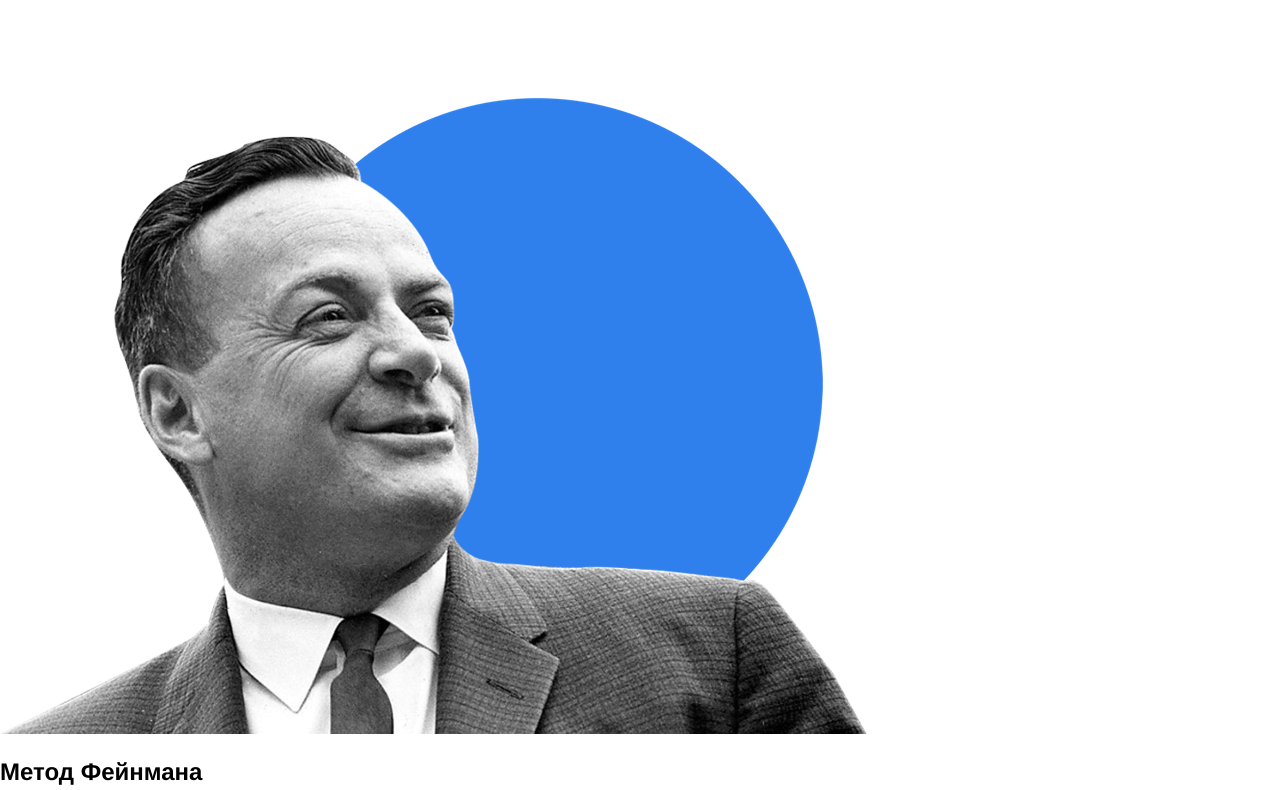
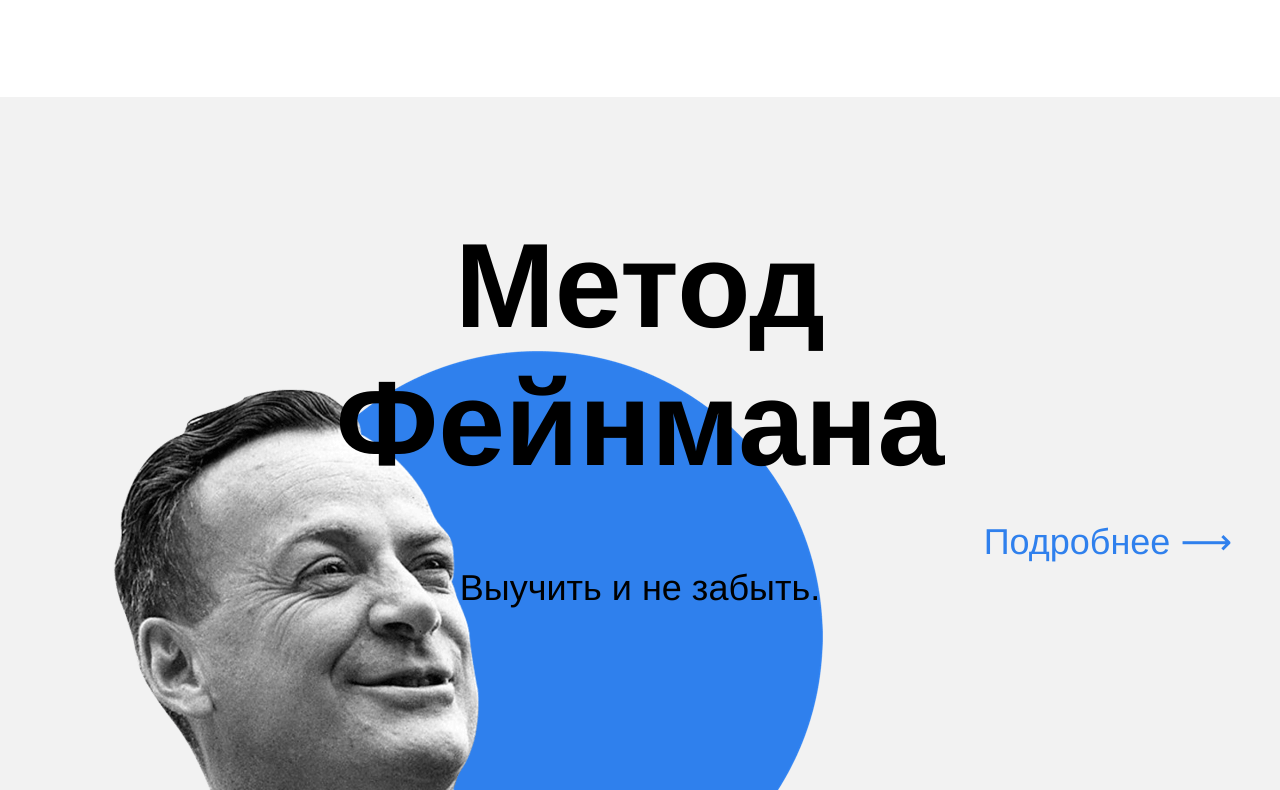
Before and after one commit to ProRakDie0/Yandex-front-end, a plain HTML site: page index.html in a window 1280 px wide. Shown: the part 2010-2800 px from the top of the page. Drawn offline with Linux system fonts and the light colour scheme.

Commit message:
секция feynman сделана
Сделал картинку фоном и расположил как надо, текст теми шрифтами и размером.

Думал, что будет легче так как мало обьектов.

```diff
--- a/index.html
+++ b/index.html
@@ -105,7 +105,6 @@
     <!-- ---------------- -->
 
       <section class="feynman">
-        <img src="./images/feynman.png" alt="Фейнман">
         <h2 class="feynman__title">Метод Фейнмана</h2>
         <p class="feynman__subtitle">Выучить и не забыть.</p>
         <a href="https://lifehacker.ru/metod-fejnmana/" target="_blank" class="feynman__link">Подробнее &xrarr;</a>
--- a/styles/style.css
+++ b/styles/style.css
@@ -1,3 +1,9 @@
+:root {
+  --colorBLUE: #2f80ed;
+  --colorGREY: #f2f2f2;
+  --colorBLACKGREY: #1f1f1f;
+}
+
 .page {
   min-width: 1100px;
   max-width: 1600px;
@@ -5,19 +11,14 @@
   font-family: 'Helvetica Neue', Arial, sans-serif;
 }
 
-.table__cell_theme_dark {
-  width: 200px;
-  color: white;
-  margin-right: 0;
-  margin-top: 80px;
-}
+
 
 /* ---header--- */
 
 .header {
   min-height: 600px;
   max-height: 756px;
-  background-color: #f2f2f2;
+  background-color: var(--colorGREY);
   margin: 0;
   position: relative;
 }
@@ -63,10 +64,17 @@
   font-weight: normal;
 }
 
+.header__link {
+  text-decoration: none;
+  font-size: 18px;
+  line-height: 25px;
+  font-weight: normal;
+}
+
 .header__square-pic {
   height: 568px;
   width: 568px;
-  background-color: #2f80ed;
+  background-color: var(--colorBLUE);
   position: absolute;
   top: 64px;
   right: 0;
@@ -102,7 +110,7 @@
   font-size: 18px;
   line-height: 1.2;
   font-weight: normal;
-  color: #2f80ed;
+  color: var(--colorBLUE);
   width: 175px;
   margin: 0;
 }
@@ -196,16 +204,75 @@
 /* ---feynman--- */
 
 .feynman {
+  position: relative;
+  height: 890px;
   margin-top: 100px;
   margin-bottom: 0px;
+  background-color: var(--colorGREY);
+  background-image: url("../images/feynman.png");
+  background-repeat: no-repeat;
+  background-position: left bottom;
+  background-size: 867px 637px;
+  display: flex;
+  flex-direction: column;
+  justify-content: center;
+  align-items: center;
+}
+
+.feynman__title {
+  text-align: center;
+  width: 648px;
+
+  margin: 0;
+  margin-top: -12%;
+
+  margin-bottom: 70px;
+
+  line-height: 1.15;
+  font-size: 120px;
+  font-weight: 600;
+}
+
+.feynman__subtitle {
+  margin: 0;
+  padding: 0;
+  padding-bottom: 100px;
+
+  line-height: 51px;
+  font-size: 36px;
+  font-weight: normal;
+}
+
+.feynman__link {
+  position: absolute;
+  top: 50%;
+  right: 48px;
+  font-size: 36px;
+  font-weight: normal;
+  color: var(--colorBLUE);
+  transform: translateY(-50%);
+  text-decoration: none;
 }
 
 
 /* ---kaufman--- */
 
 .kaufman {
-  margin-top: 90px;
+  margin-top: 0;
+  padding-top: 90px;
   margin-bottom: 90px;
+  background-color: var(--colorBLACKGREY);
+}
+
+.table__cell_theme_dark {
+  width: 200px;
+  color: white;
+  margin-right: 0;
+  margin-top: 80px;
+}
+
+.section-title_theme_dark {
+  color: white;
 }
 
 /* ---footer--- */
```
